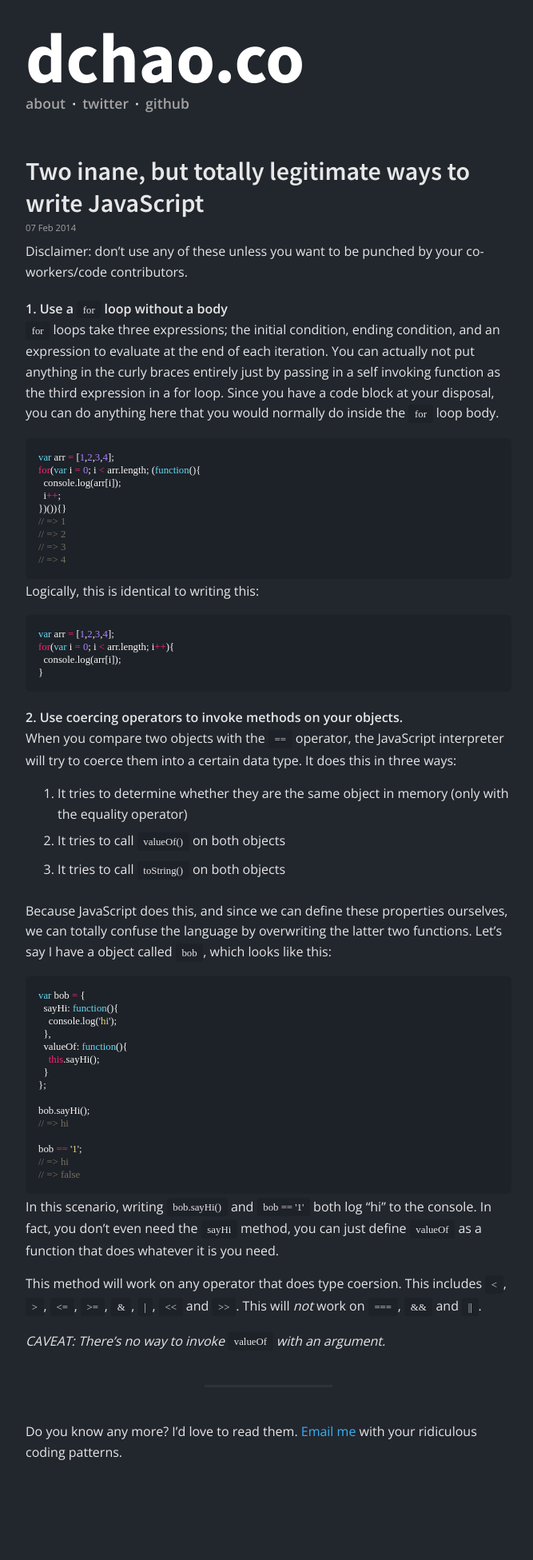
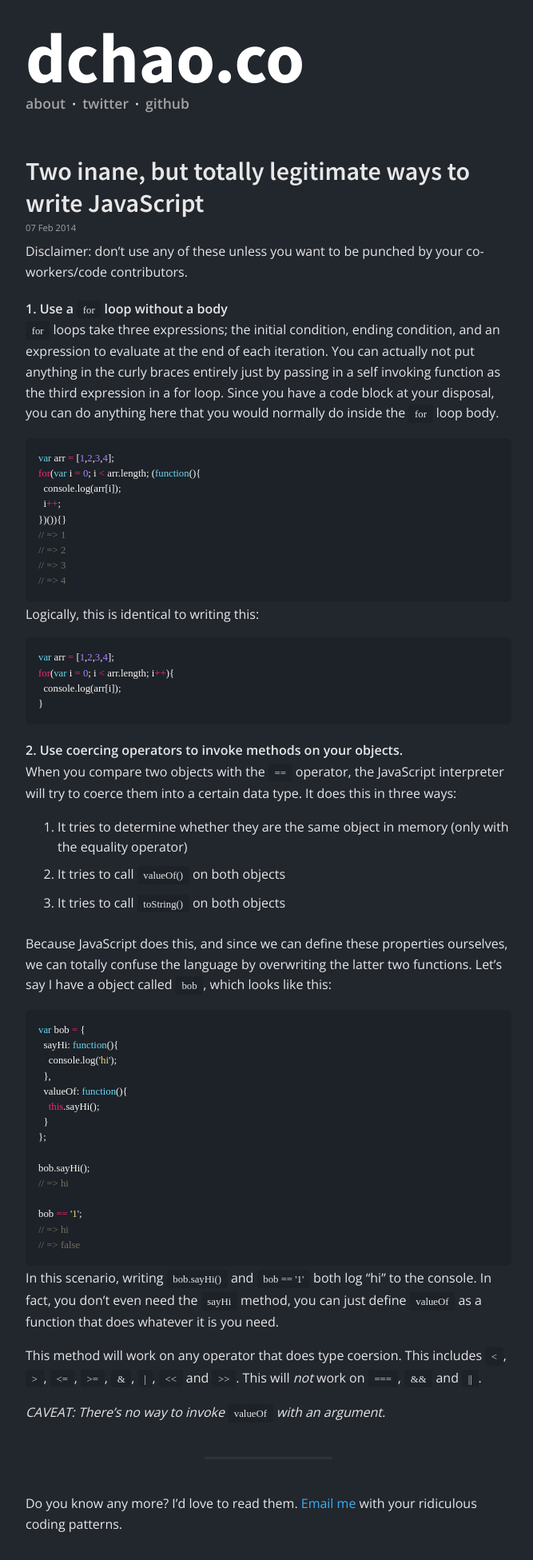
Before and after one commit to bioball/bioball.github.io, a Jekyll site: the page built from _posts/2014-02-07-inane-ways-to-write-javascript.md, in a window 1280 px wide. Shown: the whole page at 80% size, without its empty margins (64-731 px from the left). Built offline with Jekyll 4.4.1, drawn with Linux system fonts in a browser that asks for light colours; some web fonts are replaced; Markdown is read by kramdown in place of the engine named in the settings; comment, search, counter and statistics services are not loaded; before the commit the page ends 1861 px from its top, so only the background shows below that.

Commit message:
line height fix

```diff
--- a/css/main.css
+++ b/css/main.css
@@ -236,7 +236,7 @@ hr {
   -ms-border-radius: 0.4em;
   -o-border-radius: 0.4em;
   border-radius: 0.4em;
-  line-height: 1em;
+  line-height: 1.2em;
   overflow: scroll; }
 
 pre {
--- a/css/partials/_code.sass
+++ b/css/partials/_code.sass
@@ -3,7 +3,7 @@
   // color: #93a1a1
   padding: 1em
   +border-radius(0.4em)
-  line-height: 1em
+  line-height: 1.2em
   overflow: scroll
 
 pre
```
